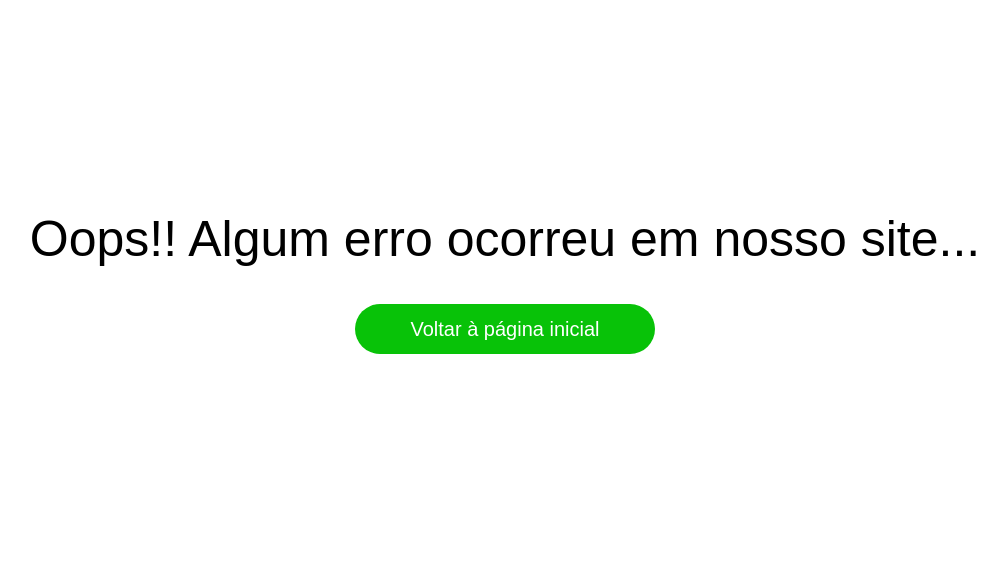
After one commit to RodrigoRamalho8/lista-de-produtos, a PHP site: page /view/pages/erro-redirect.php in a window 1280 px wide. The commit adds this page. Shown: the part 151-719 px from the top of the page, without its empty margins (135-1142 px from the left). Run offline with PHP 8.4, Linux system fonts and the light colour scheme; some web fonts are replaced.

Commit message:
Pagina de erro e redirecionamento para o index.php

```diff
--- /dev/null
+++ b/assets/pages/erro-redirect.css
@@ -0,0 +1,43 @@
+.main-container-conteudo-erro{
+    height: calc(100vh - 230px);
+    width: 100%;
+
+    display:flex;
+    align-items: center;
+    justify-content: center;
+    flex-direction: column;
+
+}
+
+.titulo-erro-generico{
+    font-size:50px;
+    padding: 20px;
+}
+
+.anchor-botao-erro-pagina-inicial{
+    text-decoration: none;
+    margin: 20px;
+
+}
+
+.botao-erro-pagina-inicial{
+
+    border: none;
+    background-color: rgb(8, 194, 8);
+    height: 50px;
+    width: 300px;
+    border-radius: 25px;
+    cursor:pointer;
+    font-size: 20px;
+    color: white;
+
+
+}
+
+.botao-erro-pagina-inicial:hover{
+
+    transform: scale(1.2);
+    color: black;
+    box-shadow: 5px 15px 5px black;
+
+}
--- a/assets/style.css
+++ b/assets/style.css
@@ -4,6 +4,7 @@
 @import url('components/dialog.css');
 @import url('pages/index.css');
 @import url('pages/categorias.css');
+@import url('pages/erro-redirect.css');
 
 :root{
     font-family: "Tektur", sans-serif;
--- a/view/pages/categoria_excluir.php
+++ b/view/pages/categoria_excluir.php
@@ -14,10 +14,7 @@ if($_SERVER['REQUEST_METHOD'] === "GET"){
                 "ID" =>$_GET['ID']]);
         }
         catch (Exception){
-        ?>
-            <h1 style="text-align:center;" >Ocorreu algum erro</h1>
-            <button><a href="/lista-de-produtos/index.php">Voltar à página inicial</a></button>
-        <?php
+            return header("Location: erro-redirect.php");
         }
     }
 
--- /dev/null
+++ b/view/pages/erro-redirect.php
@@ -0,0 +1,18 @@
+<?php
+
+require_once "./../components/head.php";
+
+?>
+
+
+<body>
+    <main class="main-container">
+        <div class="main-container-conteudo-erro">
+
+            <h1 class="titulo-erro-generico" >Oops!! Algum erro ocorreu em nosso site... </h1>
+            <a class="anchor-botao-erro-pagina-inicial" href="/lista-de-produtos/index.php"><button class="botao-erro-pagina-inicial">Voltar à página inicial</button></a>
+
+        </div>
+
+    </main>
+</body>
```
